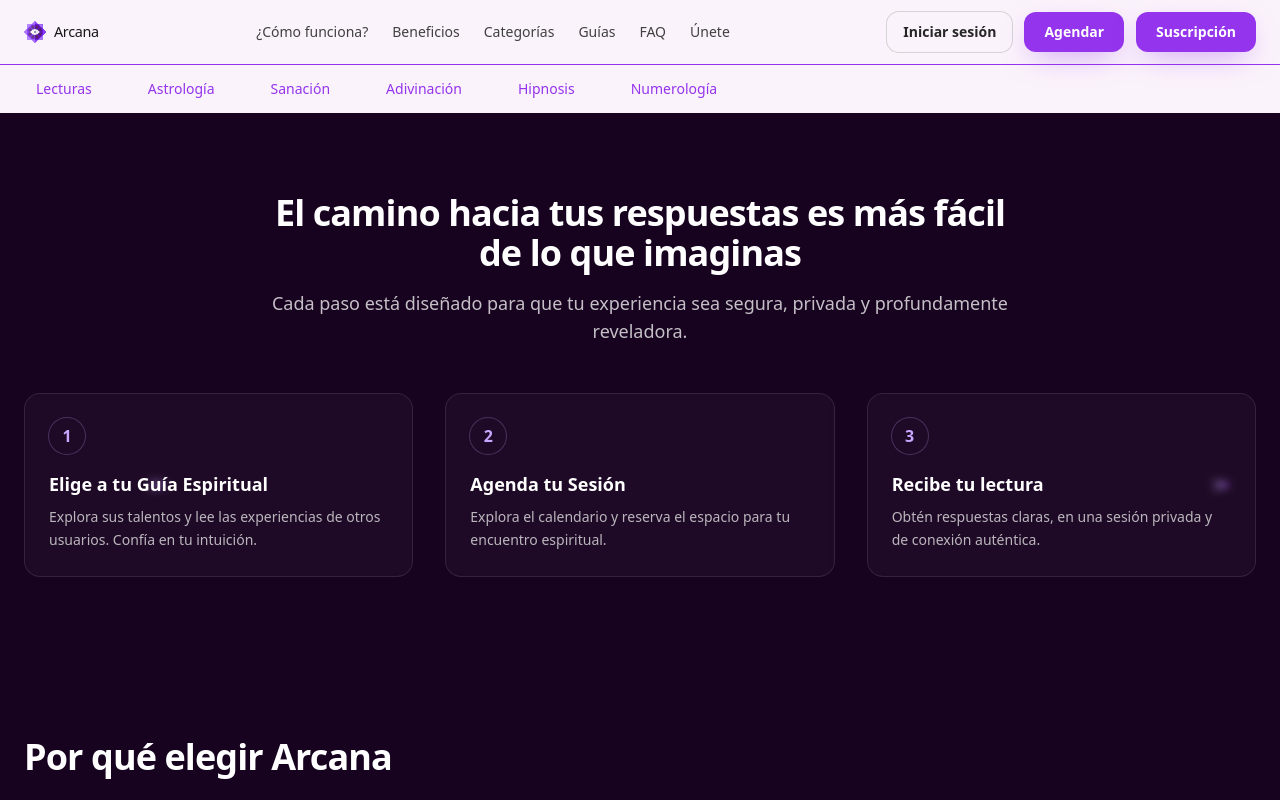
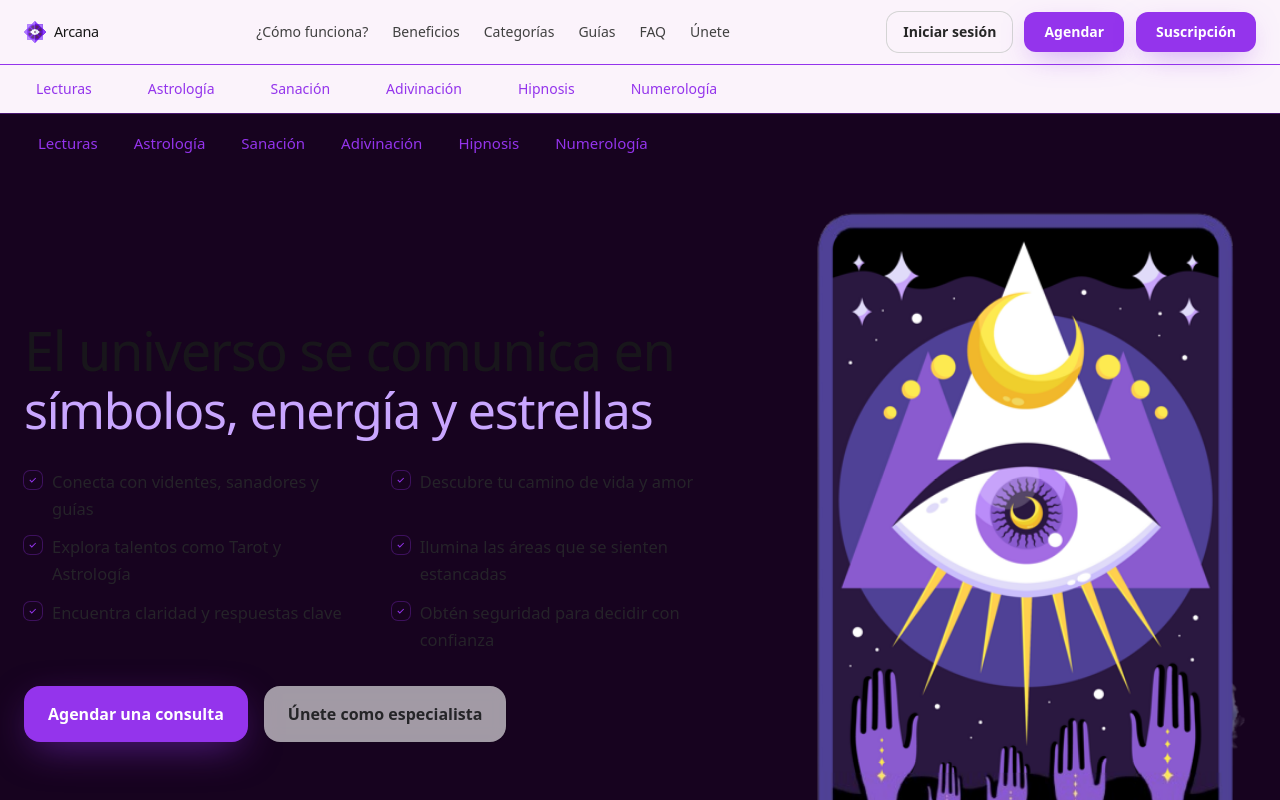
Before and after one commit to arcana302-art/arcana-v2, a Next.js app: page / in a window 1280 px wide. Shown: the top 800 px of the page. Built offline with nearby package versions, Linux system fonts and the light colour scheme.

Commit message:
Update Hero.tsx

```diff
--- a/app/components/Hero.tsx
+++ b/app/components/Hero.tsx
@@ -5,46 +5,143 @@ import Image from 'next/image';
 const HERO_IMG = '/brand/hero-card-eye.png';
 const CLOUD_IMG = '/brand/Nube1.png';
 
-// (Si aquí ya tienes tus Star() y demás, déjalos como están)
+const TALENTS = [
+  'Lecturas',
+  'Astrología',
+  'Sanación',
+  'Adivinación',
+  'Hipnosis',
+  'Numerología',
+];
 
-// ⬇️ Solo muestro la parte relevante del componente para la nube y el contenedor
+function Bullet({ children }: { children: React.ReactNode }) {
+  return (
+    <li className="relative pl-7 text-[16.5px] leading-relaxed text-zinc-800/90">
+      <span
+        aria-hidden
+        className="absolute left-0 top-[2px] inline-flex h-[18px] w-[18px] items-center justify-center rounded-md ring-1 ring-[#9434ec]/30"
+      >
+        <svg width="12" height="12" viewBox="0 0 24 24" className="fill-[#9434ec]">
+          <path d="M9.55 17.3 4.8 12.55l1.4-1.4 3.35 3.35 7.2-7.2 1.4 1.4-8.6 8.6Z" />
+        </svg>
+      </span>
+      {children}
+    </li>
+  );
+}
+
 export default function Hero() {
   return (
-    <section className="relative overflow-hidden bg-[rgb(251,243,251)]">
-      {/* Nube por detrás del contenido */}
-      <div className="pointer-events-none absolute inset-0 z-[5]">
-        <img src={CLOUD_IMG} alt="" className="cloud-img" aria-hidden="true" />
+    <section id="inicio" className="relative">
+      {/* Separador morado */}
+      <div className="border-t border-[#9434ec]/40" />
+
+      {/* Barra de talentos (bajo la línea) */}
+      <div className="mx-auto max-w-7xl px-6">
+        <nav className="flex flex-wrap gap-2 py-3">
+          {TALENTS.map((t) => (
+            <a
+              key={t}
+              href="#categorias"
+              className="rounded-xl px-3.5 py-1.5 text-[15px] text-[#9434ec] ring-1 ring-transparent transition
+                         hover:ring-[#9434ec] hover:bg-[#9434ec]/5"
+            >
+              {t}
+            </a>
+          ))}
+        </nav>
       </div>
 
-      {/* El resto de tu contenido actual del Hero… */}
-      {/* ... */}
-      {/* ... */}
+      {/* Contenido principal */}
+      <div className="relative mx-auto max-w-7xl px-6 pt-4 pb-10 md:pt-6">
+        <div className="grid grid-cols-12 items-center gap-10 lg:gap-14">
+          {/* Texto */}
+          <div className="col-span-12 md:col-span-7">
+            <h1 className="text-zinc-900/90 tracking-tight leading-[1.08] text-[38px] sm:text-[46px] md:text-[54px] font-normal">
+              El universo se comunica en
+            </h1>
+            <h2 className="mt-1 text-[#c9a6ff] tracking-tight leading-[1.06] text-[34px] sm:text-[42px] md:text-[50px] font-normal">
+              símbolos, energía y estrellas
+            </h2>
 
+            {/* Bullets */}
+            <ul className="mt-8 grid grid-cols-1 gap-y-3 sm:grid-cols-2 sm:gap-x-10">
+              <Bullet>Conecta con videntes, sanadores y guías</Bullet>
+              <Bullet>Descubre tu camino de vida y amor</Bullet>
+              <Bullet>Explora talentos como Tarot y Astrología</Bullet>
+              <Bullet>Ilumina las áreas que se sienten estancadas</Bullet>
+              <Bullet>Encuentra claridad y respuestas clave</Bullet>
+              <Bullet>Obtén seguridad para decidir con confianza</Bullet>
+            </ul>
+
+            {/* Botones */}
+            <div className="mt-8 flex flex-wrap gap-4">
+              <a
+                href="#"
+                className="inline-flex h-14 items-center justify-center rounded-2xl px-6 text-white text-base font-semibold
+                           bg-[#9434ec] shadow-[0_12px_40px_-10px_rgba(148,52,236,0.55)]
+                           transition-transform hover:scale-[1.03] active:scale-[0.98]"
+              >
+                Agendar una consulta
+              </a>
+              <a
+                href="#"
+                className="inline-flex h-14 items-center justify-center rounded-2xl px-6 text-base font-semibold text-zinc-900/90
+                           ring-1 ring-zinc-900/15 bg-white/60 backdrop-blur
+                           transition hover:bg-white/80"
+              >
+                Únete como especialista
+              </a>
+            </div>
+          </div>
+
+          {/* Imagen + nube */}
+          <div className="col-span-12 md:col-span-5 relative flex justify-center md:justify-end">
+            {/* Nube detrás */}
+            <img
+              src={CLOUD_IMG}
+              alt=""
+              aria-hidden="true"
+              className="pointer-events-none absolute right-[-40px] top-1/2 z-0 w-[520px] -translate-y-1/2 opacity-[0.55]
+                         md:right-[-60px] md:w-[600px] cloud-wobble"
+              style={{
+                maskImage:
+                  'radial-gradient(140% 135% at 55% 50%, #000 60%, transparent 100%)',
+                WebkitMaskImage:
+                  'radial-gradient(140% 135% at 55% 50%, #000 60%, transparent 100%)',
+              }}
+            />
+
+            {/* Carta (sin inclinación, 15% más grande aprox) */}
+            <div className="relative z-10">
+              <Image
+                src={HERO_IMG}
+                alt="Carta / símbolo místico"
+                width={480}  // ~15% más grande que un 410–420 base
+                height={700}
+                priority
+                className="h-auto w-[340px] sm:w-[380px] md:w-[420px] lg:w-[460px] select-none"
+              />
+            </div>
+          </div>
+        </div>
+      </div>
+
+      {/* Animación de la nube (vaivén sutil, con margen a la izquierda) */}
       <style jsx>{`
-        /* NUBE: mantener tamaño y un vaivén más corto hacia la izquierda para dejar aire */
-        .cloud-img {
-          position: absolute;
-          top: 10%;
-          left: 60%;
-          width: 1200px;
-          max-width: none;
-          opacity: 0.6;
-          transform: translateX(-50%); /* punto medio estable */
-          -webkit-mask-image: radial-gradient(150% 130% at 56% 46%, #000 62%, transparent 100%);
-          mask-image: radial-gradient(150% 130% at 56% 46%, #000 62%, transparent 100%);
-          animation: cloud-sway 52s ease-in-out infinite; /* mismo ritmo general */
-        }
-        @media (min-width: 1024px) {
-          .cloud-img {
-            top: 8%;
-            width: 1280px;
+        @keyframes cloudSway {
+          0% {
+            transform: translateX(0);
+          }
+          50% {
+            transform: translateX(-8%); /* menos desplazamiento hacia el texto */
+          }
+          100% {
+            transform: translateX(0);
           }
         }
-        /* Vaivén más sutil hacia la izquierda (no invade el bloque de bullets) */
-        @keyframes cloud-sway {
-          0%   { transform: translateX(-50%) translateX(6%); }
-          50%  { transform: translateX(-50%) translateX(-3%); } /* antes iba más a la izquierda */
-          100% { transform: translateX(-50%) translateX(6%); }
+        .cloud-wobble {
+          animation: cloudSway 18s ease-in-out infinite;
         }
       `}</style>
     </section>
```
